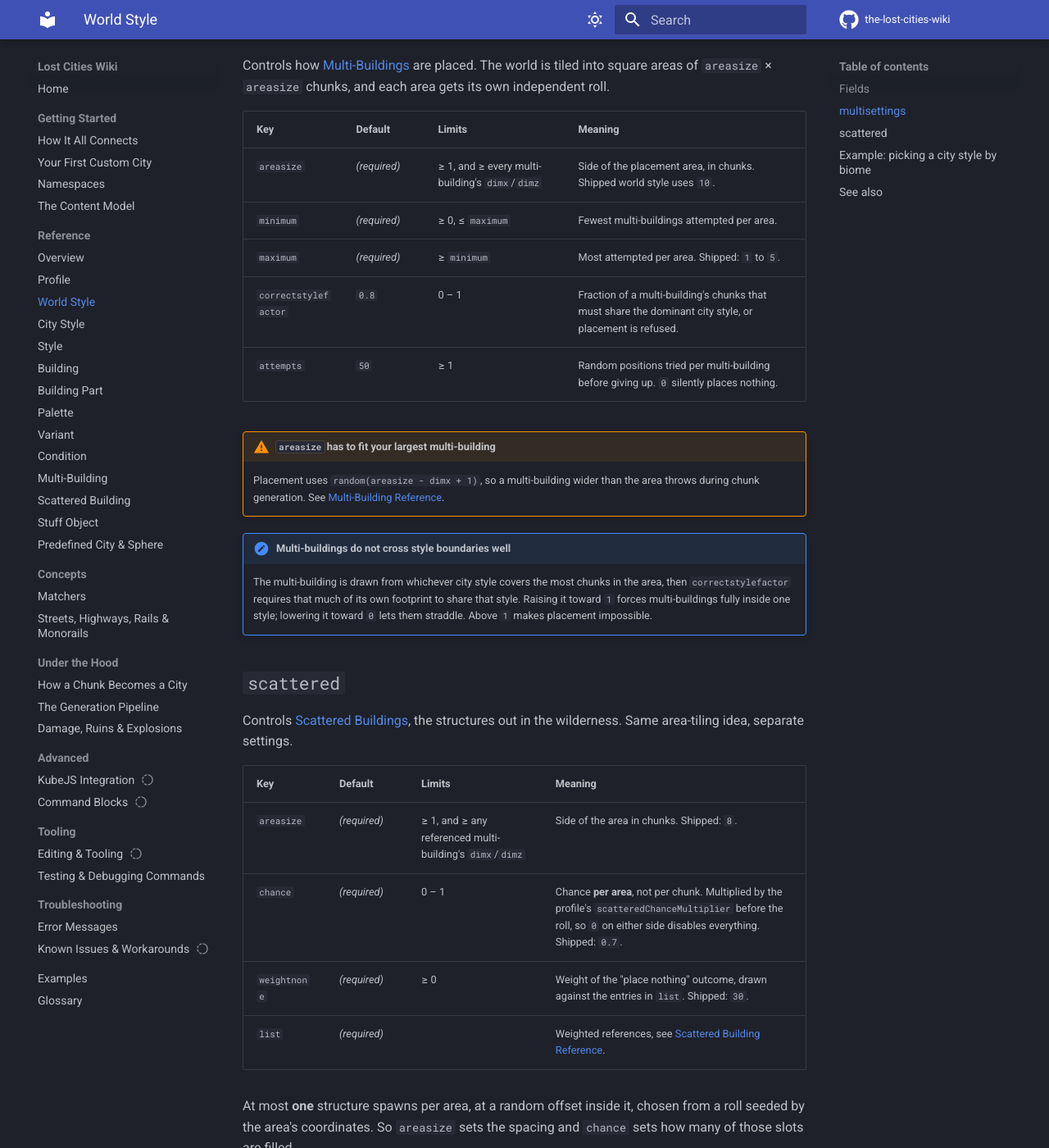
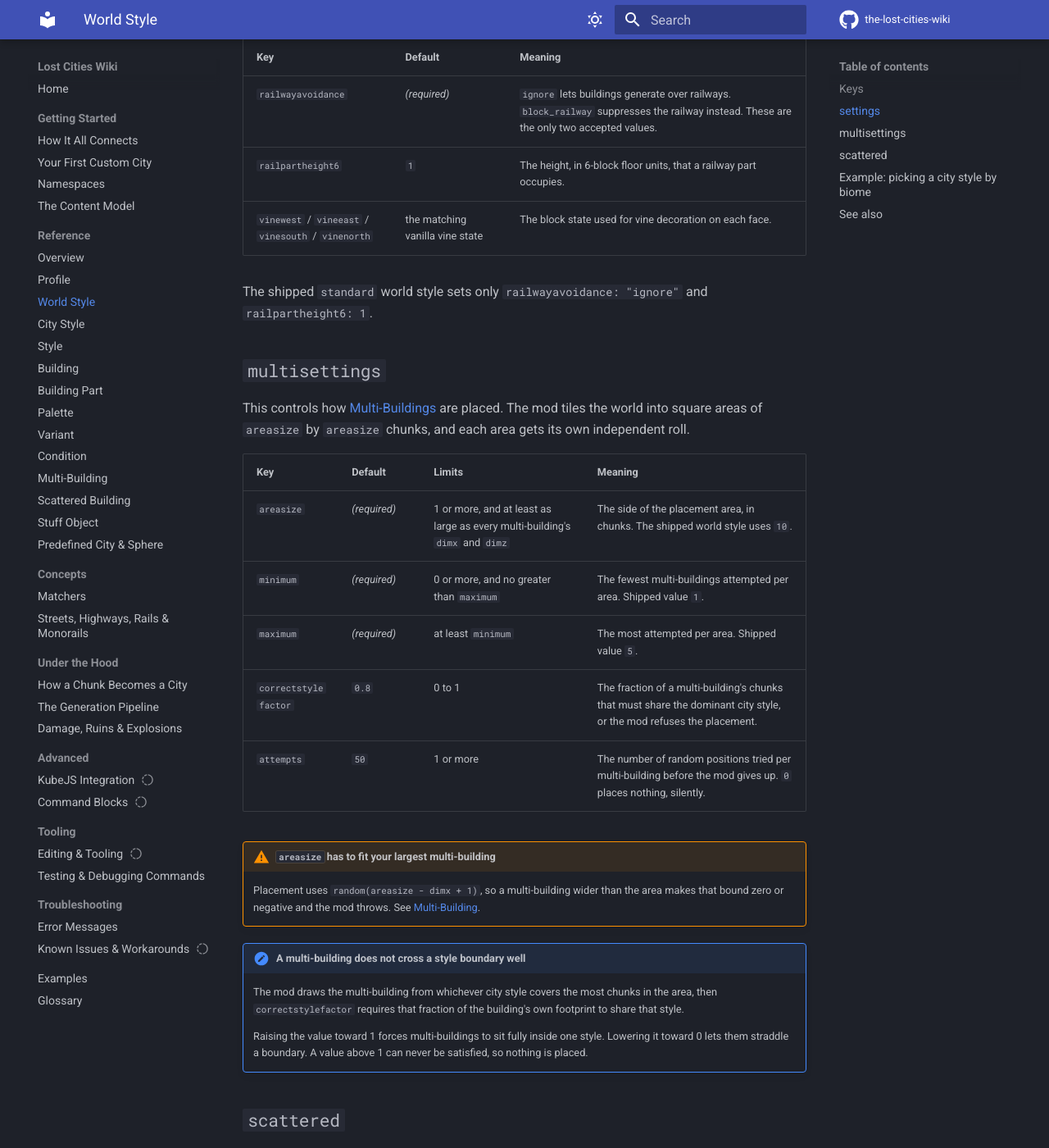
Before and after one commit to RinkyDinkyNooble/the-lost-cities-wiki, an MkDocs documentation site: the page built from docs/reference/worldstyle.md, in a window 1280 px wide and 1400 px high, scrolled down 988 px. Shown: the whole window at 82% size. Built offline with MkDocs 1.6.1 and Material for MkDocs 9.7.7, drawn with Linux system fonts in a browser that asks for light colours; comment, search, counter and statistics services are not loaded; some of the changed text lies outside the part shown.

Commit message:
Correct the multi-building grid order, which was transposed
MultiBuilding.getBuilding(x, z) returns buildings.get(x).get(z), so the
outer list is the X axis and each inner list runs north to south. The
page described it as "dimx rows of dimz entries" and gave an example
laid out as rows running east:

    [["mall_nw", "mall_ne"], ["mall_sw", "mall_se"]]

Under the real indexing that puts mall_ne in the south-west chunk and
mall_sw in the north-east. Anyone copying the example got a structure
with two quarters swapped, generated without any error. The mod's own
center.json confirms the convention: its entries are center00, center01,
center10 and center11, that is center<x><z>.

style.md said each palette slot is rolled "once per generated building".
The roll happens in BuildingInfo.createPalette from a random source
seeded by chunk coordinate, so it is once per chunk. For a single-chunk
building those coincide, but each chunk of a multi-building rolls
independently and its quarters can differ. Documented, with the
refpalette workaround.

worldstyle.md numbers all check out against the shipped standard.json:
multisettings 10/1/5/0.8/50, scattered 8/0.7/30 with weights 15, 10 and
4, and citybiomemultipliers 0.1 for oceans and 0.3 for rivers. Added the
settings table, since railwayavoidance is required and accepts only
ignore and block_railway.

Co-Authored-By: Claude Opus 5 <noreply@anthropic.com>

````diff
--- a/docs/reference/worldstyle.md
+++ b/docs/reference/worldstyle.md
@@ -1,54 +1,68 @@
 # World Style Reference
 
 !!! tip "TL;DR"
-    `worldstyles/<name>.json`. Picks which City Styles can appear and how often. A profile points at exactly one of these by name.
+    `worldstyles/<name>.json` picks which City Styles can appear, and how often. A profile points at exactly one world style by name.
 
-## Fields
+## Keys
 
 | Key | Required | Meaning |
 |---|---|---|
-| `outsidestyle` | **yes** | Name of a [Style](style.md) used for terrain outside cities. |
-| `citystyles` | **yes** | List of `{factor, citystyle, biomes?}`. Weighted, optionally biome-limited picks of which [City Style](citystyle.md) to use. |
-| `multisettings` | no | Multibuilding placement tuning. See [below](#multisettings). |
-| `settings` | no | `railwayavoidance` (`ignore`/`block_railway`), `railpartheight6`, and `vinewest`/`vineeast`/`vinesouth`/`vinenorth` blockstates for ruin decoration. |
-| `cityspheres` | no | `centerpart`, `centertype`, `centerpartorigin`, `centerpartoffset`. |
+| `outsidestyle` | **yes** | The name of a [Style](style.md) used for terrain outside cities. |
+| `citystyles` | **yes** | A list of `{factor, citystyle, biomes}` entries. Weighted, optionally biome-limited picks of which [City Style](citystyle.md) to use. |
+| `multisettings` | no | Multi-building placement tuning. See [below](#multisettings). |
+| `settings` | no | `railwayavoidance`, `railpartheight6`, and the four vine block states. See [below](#settings). |
+| `cityspheres` | no | `centerpart`, `centertype`, `centerpartorigin` and `centerpartoffset`. |
 | `scattered` | no | Where wilderness structures go. See [below](#scattered). |
-| `parts` | no | Overrides for default monorail/highway/railway part names. See [Streets, Highways, Rails & Monorails](../concepts/infrastructure-parts.md). |
-| `citybiomemultipliers` | no | List of `{multiplier, biomes}`, per-biome city density multiplier. `multiplier` is a float: below 1 makes cities rarer in those biomes, above 1 makes them denser. The shipped world style uses `0.1` for oceans and `0.3` for rivers. |
+| `parts` | no | Overrides for the default monorail, highway and railway part names. See [Streets, Highways, Rails and Monorails](../concepts/infrastructure-parts.md). |
+| `citybiomemultipliers` | no | A list of `{multiplier, biomes}` entries giving a per-biome city density multiplier. A `multiplier` below 1 makes cities rarer in those biomes, and above 1 makes them denser. The shipped world style uses `0.1` for oceans and `0.3` for rivers. |
+
+## `settings`
+
+| Key | Default | Meaning |
+|---|---|---|
+| `railwayavoidance` | *(required)* | `ignore` lets buildings generate over railways. `block_railway` suppresses the railway instead. These are the only two accepted values. |
+| `railpartheight6` | `1` | The height, in 6-block floor units, that a railway part occupies. |
+| `vinewest` / `vineeast` / `vinesouth` / `vinenorth` | the matching vanilla vine state | The block state used for vine decoration on each face. |
+
+The shipped `standard` world style sets only `railwayavoidance: "ignore"` and `railpartheight6: 1`.
 
 ## `multisettings`
 
-Controls how [Multi-Buildings](multibuilding.md) are placed. The world is tiled into square areas of `areasize` × `areasize` chunks, and each area gets its own independent roll.
+This controls how [Multi-Buildings](multibuilding.md) are placed. The mod tiles the world into square areas of `areasize` by `areasize` chunks, and each area gets its own independent roll.
 
 | Key | Default | Limits | Meaning |
 |---|---|---|---|
-| `areasize` | *(required)* | ≥ 1, and ≥ every multi-building's `dimx`/`dimz` | Side of the placement area, in chunks. Shipped world style uses `10`. |
-| `minimum` | *(required)* | ≥ 0, ≤ `maximum` | Fewest multi-buildings attempted per area. |
-| `maximum` | *(required)* | ≥ `minimum` | Most attempted per area. Shipped: `1` to `5`. |
-| `correctstylefactor` | `0.8` | 0 – 1 | Fraction of a multi-building's chunks that must share the dominant city style, or placement is refused. |
-| `attempts` | `50` | ≥ 1 | Random positions tried per multi-building before giving up. `0` silently places nothing. |
+| `areasize` | *(required)* | 1 or more, and at least as large as every multi-building's `dimx` and `dimz` | The side of the placement area, in chunks. The shipped world style uses `10`. |
+| `minimum` | *(required)* | 0 or more, and no greater than `maximum` | The fewest multi-buildings attempted per area. Shipped value `1`. |
+| `maximum` | *(required)* | at least `minimum` | The most attempted per area. Shipped value `5`. |
+| `correctstylefactor` | `0.8` | 0 to 1 | The fraction of a multi-building's chunks that must share the dominant city style, or the mod refuses the placement. |
+| `attempts` | `50` | 1 or more | The number of random positions tried per multi-building before the mod gives up. `0` places nothing, silently. |
 
 !!! warning "`areasize` has to fit your largest multi-building"
-    Placement uses `random(areasize - dimx + 1)`, so a multi-building wider than the area throws during chunk generation. See [Multi-Building Reference](multibuilding.md).
+    Placement uses `random(areasize - dimx + 1)`, so a multi-building wider than the area makes that bound zero or negative and the mod throws. See [Multi-Building](multibuilding.md).
 
-!!! note "Multi-buildings do not cross style boundaries well"
-    The multi-building is drawn from whichever city style covers the most chunks in the area, then `correctstylefactor` requires that much of its own footprint to share that style. Raising it toward `1` forces multi-buildings fully inside one style; lowering it toward `0` lets them straddle. Above `1` makes placement impossible.
+!!! note "A multi-building does not cross a style boundary well"
+    The mod draws the multi-building from whichever city style covers the most chunks in the area, then `correctstylefactor` requires that fraction of the building's own footprint to share that style.
+
+    Raising the value toward 1 forces multi-buildings to sit fully inside one style. Lowering it toward 0 lets them straddle a boundary. A value above 1 can never be satisfied, so nothing is placed.
 
 ## `scattered`
 
-Controls [Scattered Buildings](scattered.md), the structures out in the wilderness. Same area-tiling idea, separate settings.
+This controls [Scattered Buildings](scattered.md), the structures out in the wilderness. It uses the same area-tiling idea with its own settings.
 
 | Key | Default | Limits | Meaning |
 |---|---|---|---|
-| `areasize` | *(required)* | ≥ 1, and ≥ any referenced multi-building's `dimx`/`dimz` | Side of the area in chunks. Shipped: `8`. |
-| `chance` | *(required)* | 0 – 1 | Chance **per area**, not per chunk. Multiplied by the profile's `scatteredChanceMultiplier` before the roll, so `0` on either side disables everything. Shipped: `0.7`. |
-| `weightnone` | *(required)* | ≥ 0 | Weight of the "place nothing" outcome, drawn against the entries in `list`. Shipped: `30`. |
-| `list` | *(required)* | | Weighted references, see [Scattered Building Reference](scattered.md#where-placement-is-actually-controlled). |
+| `areasize` | *(required)* | 1 or more, and at least as large as any referenced multi-building's `dimx` and `dimz` | The side of the area, in chunks. Shipped value `8`. |
+| `chance` | *(required)* | 0 to 1 | The chance **per area**, not per chunk. The mod multiplies it by the profile's `scatteredChanceMultiplier` before rolling, so `0` on either side disables scattered buildings entirely. Shipped value `0.7`. |
+| `weightnone` | *(required)* | 0 or more | The weight of the "place nothing" outcome, drawn against the entries in `list`. Shipped value `30`. |
+| `list` | *(required)* | | Weighted references. See [Scattered Building Reference](scattered.md#where-placement-is-actually-controlled). |
 
-At most **one** structure spawns per area, at a random offset inside it, chosen from a roll seeded by the area's coordinates. So `areasize` sets the spacing and `chance` sets how many of those slots are filled.
+At most **one** structure spawns per area, at a random offset inside it, from a roll seeded by the area's coordinates. So `areasize` sets the spacing and `chance` sets how many of those slots are filled.
 
 !!! example "Reading the shipped numbers"
-    `areasize: 8`, `chance: 0.7`, `weightnone: 30`, with `radiotower` at 15, `cabin` at 10, `oilrig` at 4. That means: roughly one slot per 8×8 chunks, filled 70% of the time, and when filled the draw is 30/59 nothing, 15/59 radio tower, 10/59 cabin, 4/59 oil rig. Biome and terrain filters then reject most of the remainder.
+    The shipped world style uses `areasize: 8`, `chance: 0.7` and `weightnone: 30`, with `radiotower` at 15, `cabin` at 10 and `oilrig` at 4.
+
+    That is roughly one slot per 8 by 8 chunks, filled 70% of the time. When a slot is filled, the draw is 30 in 59 for nothing, 15 in 59 for a radio tower, 10 in 59 for a cabin and 4 in 59 for an oil rig. The biome and terrain filters then reject most of what is left. The oil rig, for example, is limited to deep ocean.
 
 ## Example: picking a city style by biome
 
@@ -62,11 +76,13 @@ At most **one** structure spawns per area, at a random offset inside it, chosen
 }
 ```
 
-In a desert biome, `citystyle_desert` is picked twice as often as `citystyle_standard`. Everywhere else, only `citystyle_standard` is eligible.
+In a desert biome both entries match, so the mod picks `citystyle_desert` twice as often as `citystyle_standard`. Everywhere else only `citystyle_standard` is eligible.
+
+The shipped `standard` world style uses a much steeper split: `citystyle_standard` at 0.5 against `citystyle_desert` at 9.0 in desert and badlands.
 
 ## See also
 
 - [The Content Model](../getting-started/content-model.md)
-- [Matchers](../concepts/matchers.md) for how `biomes`/`if_any`/`excluding` work
+- [Matchers](../concepts/matchers.md) for how `biomes`, `if_any` and `excluding` work
 - [Scattered Building Reference](scattered.md) for the `scattered` section
 - [Glossary](../glossary.md)
````
Also changed, not shown: docs/reference/multibuilding.md (+36 -16 lines), docs/reference/style.md (+18 -8 lines), docs/reference/variant.md (+12 -8 lines).
